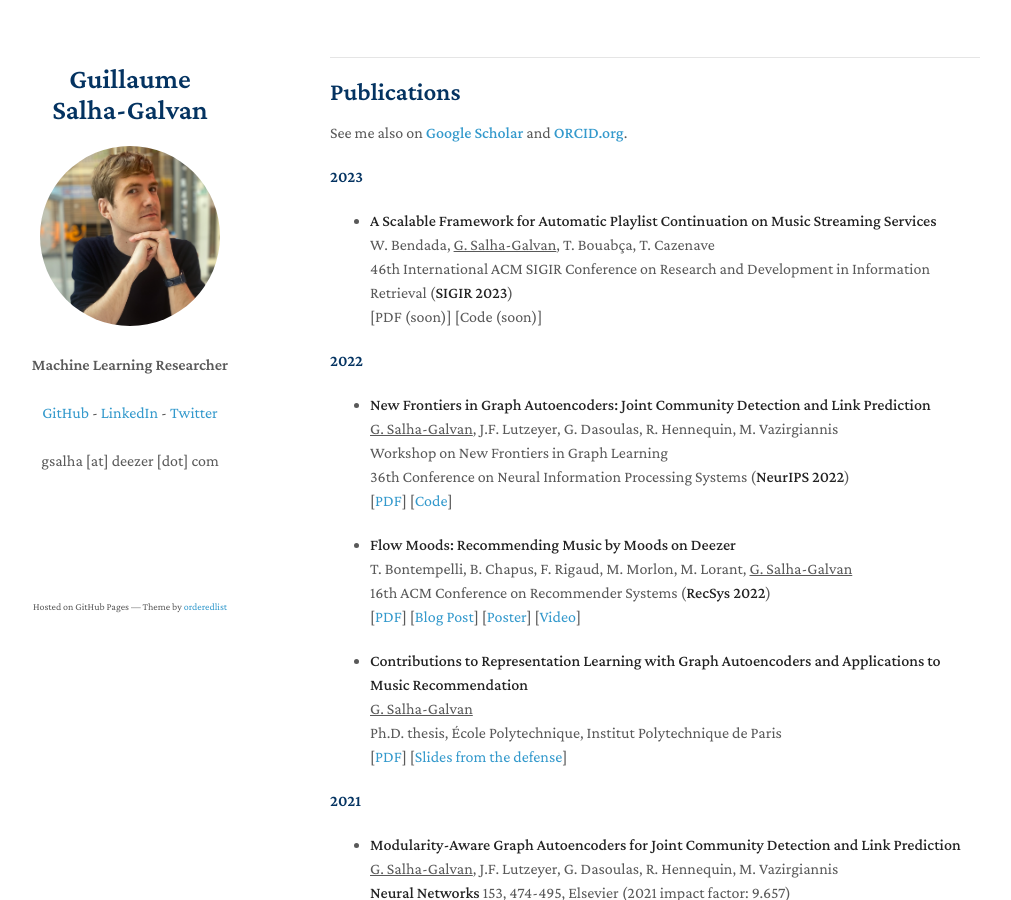
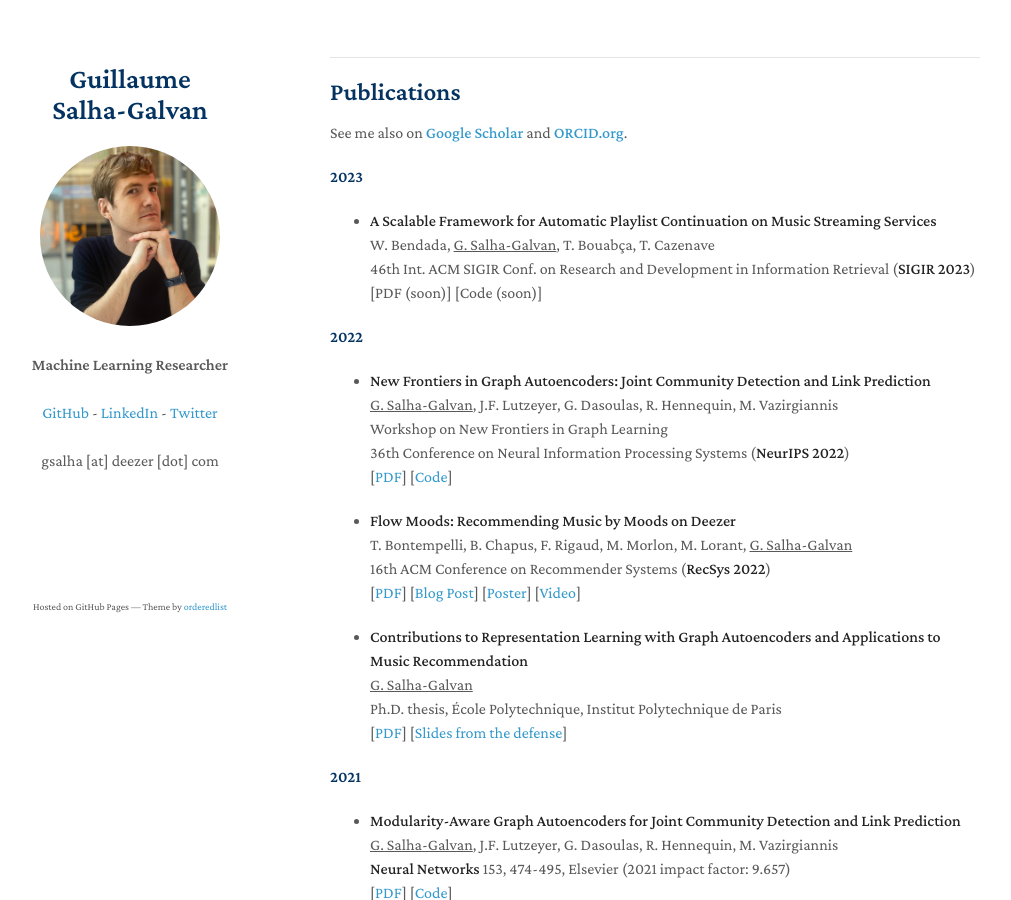
Before and after one commit to GuillaumeSalhaGalvan/GuillaumeSalhaGalvan.github.io, a Jekyll site: the page built from index.md, in a window 1280 px wide and 900 px high, scrolled down 891 px. Shown: the whole window, without its empty margins (140-1151 px from the left). Built offline with Jekyll 4.4.1, drawn with Linux system fonts in a browser that asks for light colours; our own code applies the rules of GitHub Pages for plain Markdown files; a script that is not in the unit is left out.

Commit message:
Update index.md

```diff
--- a/index.md
+++ b/index.md
@@ -37,7 +37,7 @@ See me also on **<a href="https://scholar.google.fr/citations?hl=fr&authuser=1&u
 
 - **A Scalable Framework for Automatic Playlist Continuation on Music Streaming Services**<br>
 W. Bendada, <ins>G. Salha-Galvan</ins>, T. Bouabça, T. Cazenave <br>
-46th International ACM SIGIR Conference on Research and Development in Information Retrieval (**SIGIR 2023**) <br>
+46th Int. ACM SIGIR Conf. on Research and Development in Information Retrieval (**SIGIR 2023**) <br>
 [PDF (soon)] [Code (soon)]
 
 
```
